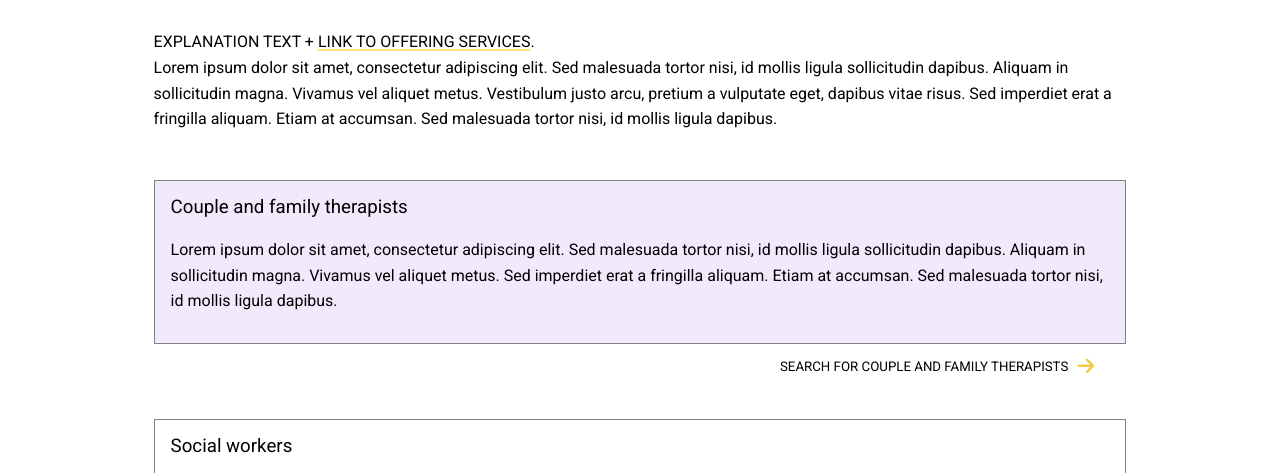
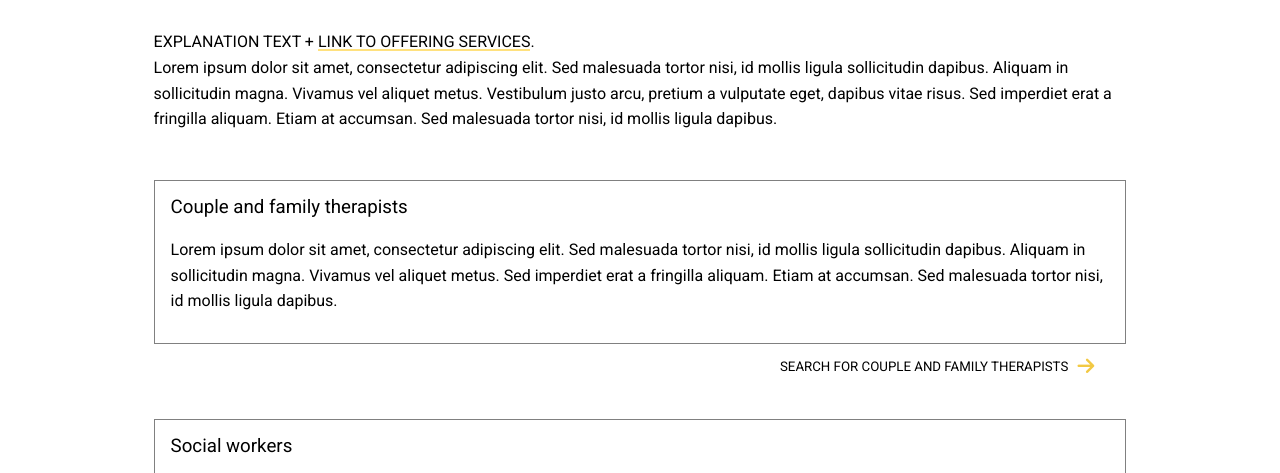
Before and after one commit to aheggie/mh_site, a plain HTML site: page site/seeking-services.html in a window 1280 px wide. In both pictures the pointer is over the element 639 px from the left and 501 px from the top of the page. Shown: the part 252-725 px from the top of the page. Drawn offline with nearby package versions, Linux system fonts and the light colour scheme; a web font is replaced by a local one.

Commit message:
removed purple hover from category descriptions

```diff
--- a/site/style.css
+++ b/site/style.css
@@ -246,7 +246,7 @@ header {
 
 .category-description:hover,
 .category-description:focus {
-  background-color: #f3e9fd;
+  background-color: #fff;
   height: 130px;
 
   -webkit-transition: height 0.5s ease, background-color 0.5s ease;
```
